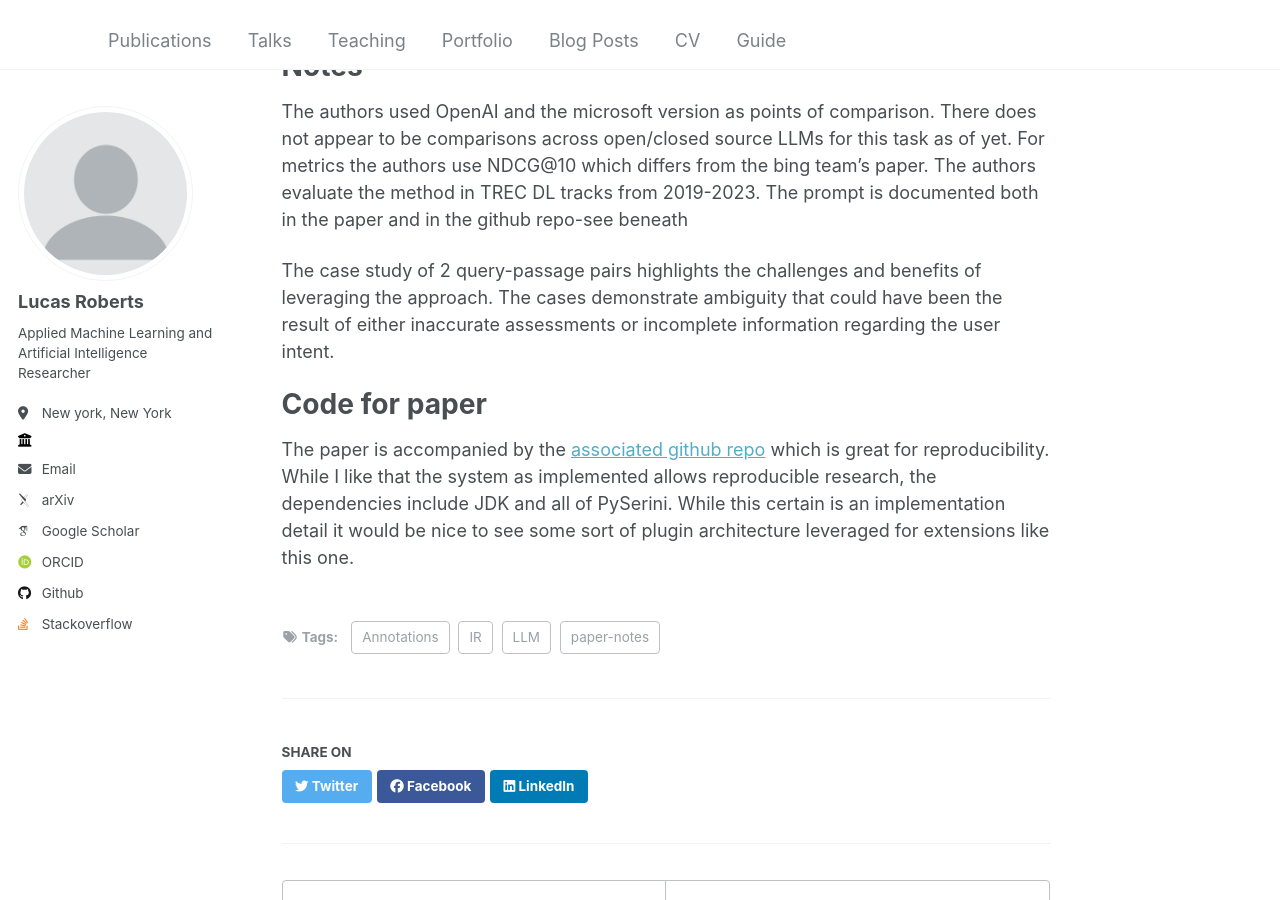
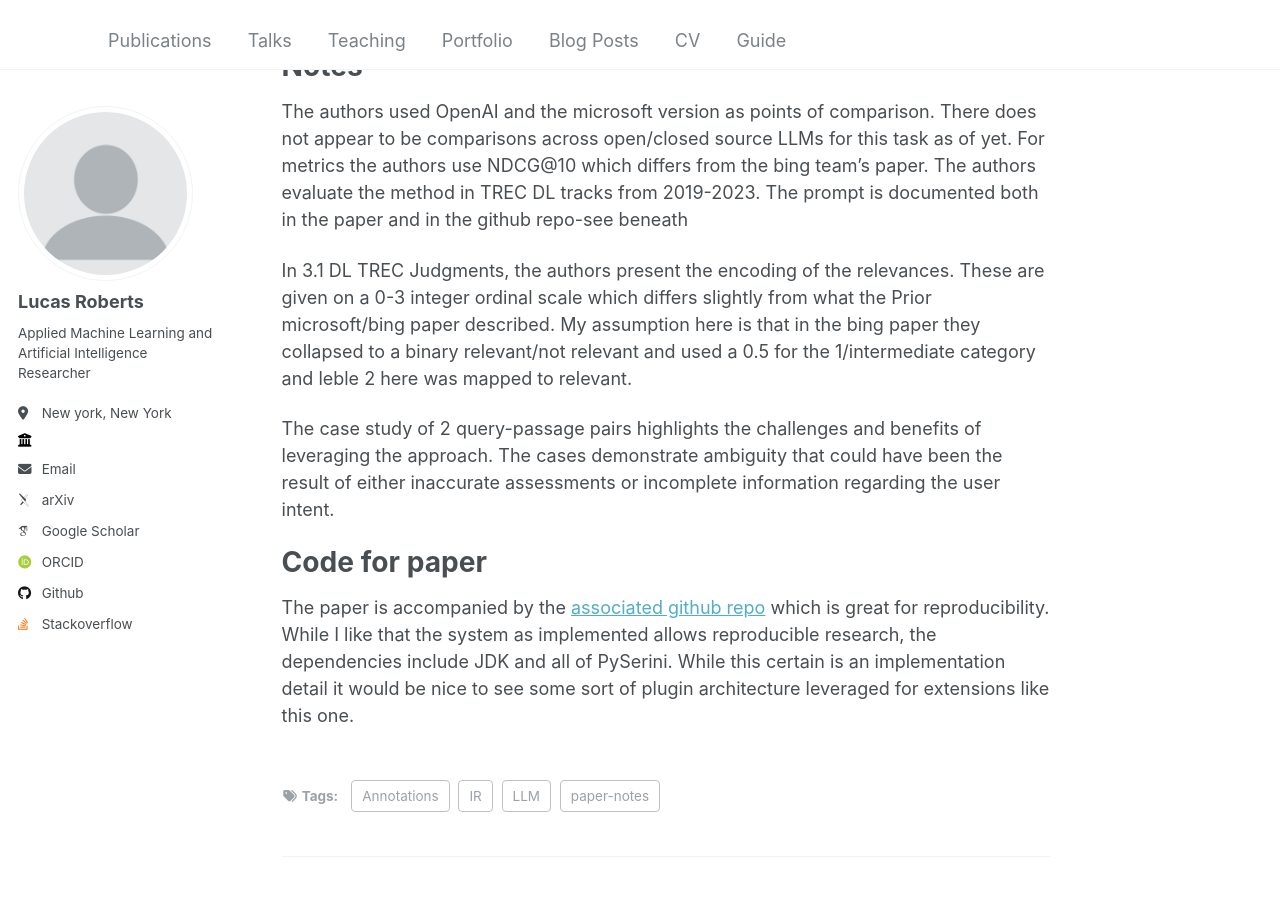
Before and after one commit to rlucas7/rlucas7.github.io, a Jekyll site: the page built from _posts/2025-01-02-umbrella-notes.md, in a window 1280 px wide and 900 px high, scrolled down 588 px. Built offline with Jekyll 4.4.1, drawn with Linux system fonts in a browser that asks for light colours; some web fonts are replaced.

Commit message:
light edits and addenda

```diff
--- a/_posts/2025-01-02-umbrella-notes.md
+++ b/_posts/2025-01-02-umbrella-notes.md
@@ -36,6 +36,12 @@ task as of yet. For metrics the authors use NDCG@10 which differs from the bing
 team's paper. The authors evaluate the method in TREC DL tracks from 2019-2023.
 The prompt is documented both in the paper and in the github repo-see beneath
 
+In 3.1 DL TREC Judgments, the authors present the encoding of the relevances.
+These are given on a 0-3 integer ordinal scale which differs slightly from what
+the Prior microsoft/bing paper described. My assumption here is that in the bing
+paper they collapsed to a binary relevant/not relevant and used a 0.5 for the
+1/intermediate category and leble 2 here was mapped to relevant.
+
 The case study of 2 query-passage pairs highlights the challenges and
 benefits of leveraging the approach. The cases demonstrate ambiguity that
 could have been the result of either inaccurate assessments or
```
